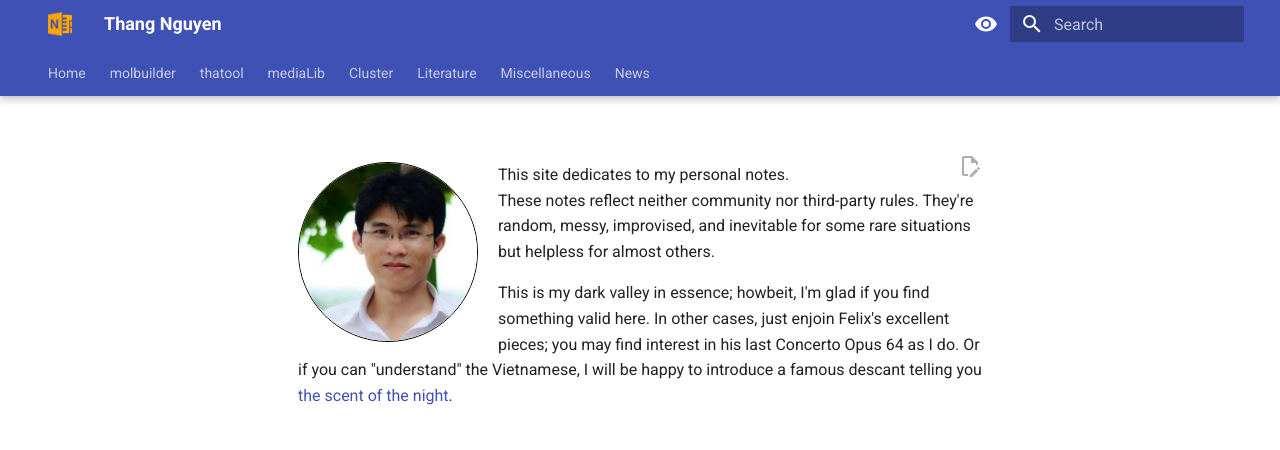
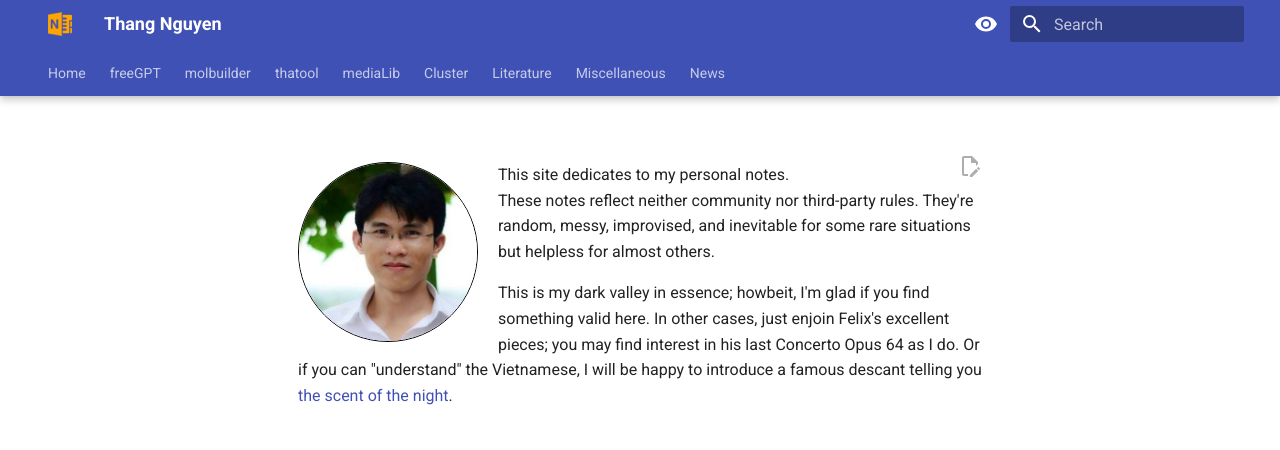
Before and after one commit to thangckt/thangckt.github.io, an MkDocs documentation site: the page built from docs/index.md, in a window 1280 px wide. Shown: the top 450 px of the page. Built offline with MkDocs 1.6.1 and Material for MkDocs 9.7.7, drawn with Linux system fonts in a browser that asks for light colours; the version menu is left out; grey boxes are pictures that could not be loaded.

Commit message:
Update mkdocs.yml

```diff
--- a/mkdocs.yml
+++ b/mkdocs.yml
@@ -198,6 +198,7 @@ nav:
   - Home: thangckt.github.io
   # - About: index.md
   # - Codedocs: codedocs.md
+  - freeGPT: thangckt.github.io/freeGPT
   - molbuilder: thangckt.github.io/molbuilder
   - thatool: thangckt.github.io/thatool
   - mediaLib: thangckt.github.io/mediaLib
```
